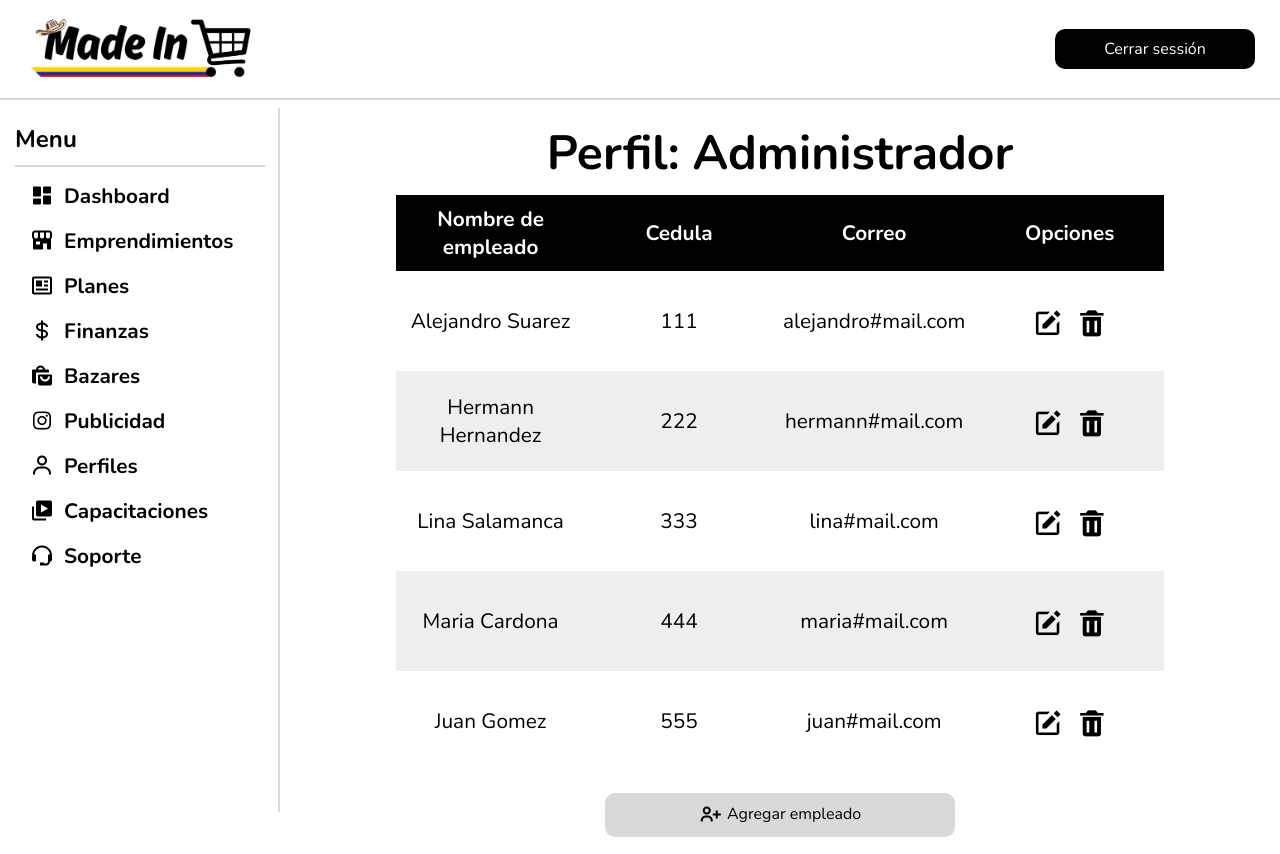
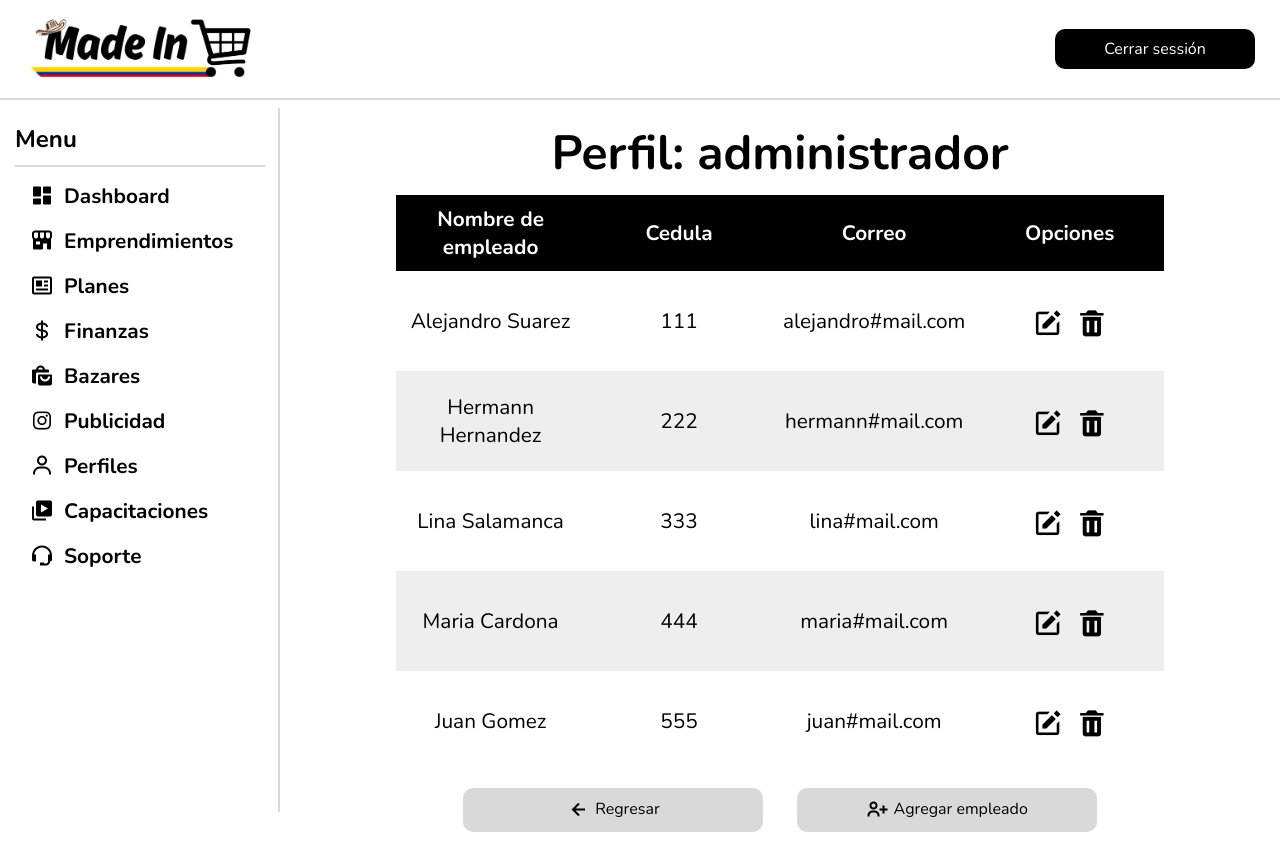
Before and after one commit to InnovaTech-arquitectura/front-admin, an Angular app: page /perfiles/1 in a window 1280 px wide. Built offline with nearby package versions, Linux system fonts and the light colour scheme.

Commit message:
Correcciones finales

```diff
--- a/src/app/componentTools/sidebar/sidebar.component.css
+++ b/src/app/componentTools/sidebar/sidebar.component.css
@@ -67,10 +67,6 @@ span {
     margin-right: 10px;
 }
 
-.elementos span {
-    padding-bottom: 2px;
-}
-
 .opciones li:hover i {
     text-shadow: 0 4px 16px #19647e;
     transition: all 0.2s ease;
--- a/src/app/perfiles/perfil-tipo/perfil-tipo.component.css
+++ b/src/app/perfiles/perfil-tipo/perfil-tipo.component.css
@@ -30,6 +30,9 @@ body {
 .contenido {
 	margin-left: 280px;
 	padding: 20px;
+	display: flex;
+	flex-direction: column;
+	align-items: center;
 }
 
 .titulo {
@@ -115,15 +118,15 @@ table.tablita {
 
 .addBtn-container {
 	display: flex;
-	justify-content: center;
+	justify-content: space-evenly;
 	align-items: center;
-	width: 100%;
-	padding-top: 25px;
+	width: 700px;
+	padding-top: 15px;
 	height: 63px;
 }
 
 .addBtn-container a {
-	width: 350px;
+	width: 300px;
 	background-color: #d9d9d9;
 	padding: 10px 20px;
 	color: black;
@@ -141,7 +144,4 @@ table.tablita {
 
 .addBtn-container i {
 	font-size: 1.5em;
-	vertical-align: middle;
-    display: inline-flex;
-    align-items: center;
 }
--- a/src/app/perfiles/perfil-tipo/perfil-tipo.component.html
+++ b/src/app/perfiles/perfil-tipo/perfil-tipo.component.html
@@ -99,6 +99,10 @@
 		</div>
 
 		<div class="addBtn-container">
+			<a [routerLink]="'/perfiles'">
+				<i class='bx bx-left-arrow-alt'></i>
+				Regresar
+			</a>
 			<a>
 				<i class='bx bx-user-plus'></i>
 				Agregar empleado
--- a/src/app/perfiles/perfil-tipo/perfil-tipo.component.ts
+++ b/src/app/perfiles/perfil-tipo/perfil-tipo.component.ts
@@ -20,15 +20,15 @@ export class PerfilTipoComponent {
       this.tipo = Number(params.get('tipo'));
 
       if (this.tipo == 1)
-        this.tipoPerfil = 'Administrador';
+        this.tipoPerfil = 'administrador';
       else if (this.tipo == 2)
-        this.tipoPerfil = 'Publicidad';
+        this.tipoPerfil = 'publicidad';
       else if (this.tipo == 3)
-        this.tipoPerfil = 'Ventas';
+        this.tipoPerfil = 'ventas';
       else if (this.tipo == 4)
-        this.tipoPerfil = 'Community manager';
+        this.tipoPerfil = 'community manager';
       else if (this.tipo == 5)
-        this.tipoPerfil = 'Asesorías';
+        this.tipoPerfil = 'asesorías';
     });
   }
 }
--- a/src/app/planes/crear-plan/crear-plan.component.css
+++ b/src/app/planes/crear-plan/crear-plan.component.css
@@ -69,6 +69,10 @@ body {
 .addBtn-container a:hover {
 	background-color: black;
 	color: #d9d9d9;
+}
+
+.addBtn-container i {
+	font-size: 1.5em;
 }
 
 .editar {
--- a/src/app/planes/crear-plan/crear-plan.component.html
+++ b/src/app/planes/crear-plan/crear-plan.component.html
@@ -98,8 +98,14 @@
 		</form>
 
 		<div class="addBtn-container">
-			<a [routerLink]="'/planes'">Cancelar</a>
-			<a>Agregar</a>
+			<a [routerLink]="'/planes'">
+				<i class='bx bx-left-arrow-alt'></i>
+				Cancelar
+			</a>
+			<a>
+				<i class='bx bxs-save' ></i>
+				Aceptar
+			</a>
 		</div>
 	</section>
 </body>
--- a/src/app/planes/editar-plan/editar-plan.component.css
+++ b/src/app/planes/editar-plan/editar-plan.component.css
@@ -69,6 +69,10 @@ body {
 .addBtn-container a:hover {
 	background-color: black;
 	color: #d9d9d9;
+}
+
+.addBtn-container i {
+	font-size: 1.5em;
 }
 
 .editar {
--- a/src/app/planes/editar-plan/editar-plan.component.html
+++ b/src/app/planes/editar-plan/editar-plan.component.html
@@ -99,8 +99,14 @@
 		</form>
 
 		<div class="addBtn-container">
-			<a [routerLink]="'/planes'">Cancelar</a>
-			<a>Guardar</a>
+			<a [routerLink]="'/planes'">
+				<i class='bx bx-left-arrow-alt'></i>
+				Cancelar
+			</a>
+			<a>
+				<i class='bx bxs-save' ></i>
+				Guardar
+			</a>
 		</div>
 	</section>
 </body>
--- a/src/app/planes/ver-planes/ver-planes.component.css
+++ b/src/app/planes/ver-planes/ver-planes.component.css
@@ -69,6 +69,10 @@ body {
 	border-radius: 10px;
 	text-decoration: none;
 	text-align: center;
+}
+
+.addBtn-container i {
+	font-size: 1.3em;
 }
 
 .addBtn-container a:hover {
@@ -180,6 +184,10 @@ body {
 	align-items: center;
 }
 
+.containerBotones i {
+	font-size: 1.3em;
+}
+
 .button-container {
 	width: 45%;
 	margin-top: 20px;
```
